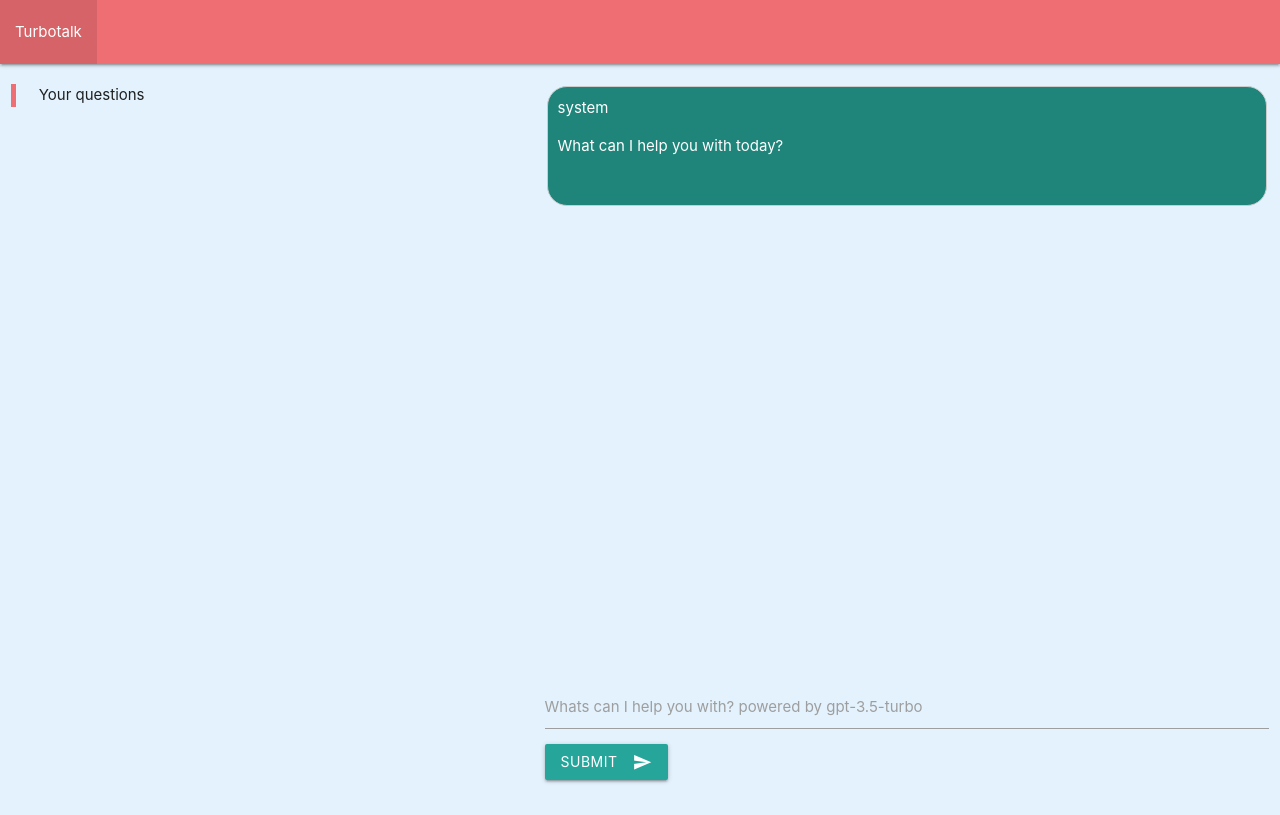
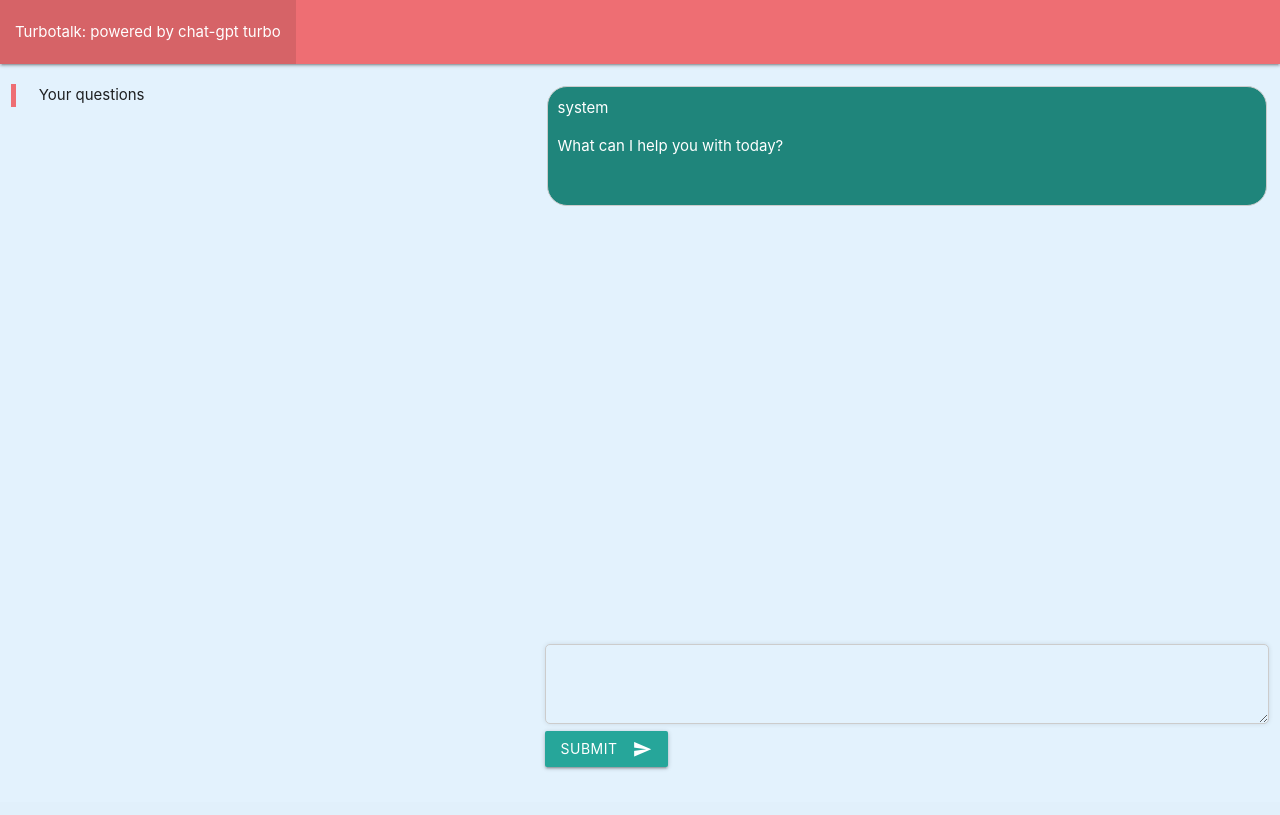
Before and after one commit to squadran2003/TXTMAGE, a Django app: page / in a window 1280 px wide. After the commit the page ends 770 px from the top, so only its background shows below. Run offline with Django 5.2, Linux system fonts and the light colour scheme.

Commit message:
fix issues with chat input text styling

```diff
--- a/txtmage/assets/css/style.css
+++ b/txtmage/assets/css/style.css
@@ -7,3 +7,20 @@
 body {
    background-color: #e3f2fd;
 }
+textarea{
+    width: 100%;
+    height: 10vh;
+    padding: 10px;
+    border: 1px solid #ccc; /* Subtle border color */
+    border-radius: 5px; /* Rounded corners */
+    box-shadow: 0 0 5px rgba(0, 0, 0, 0.1); /* Subtle box shadow for depth */
+    background-color: #e3f2fd; /* Light blue background color */
+    resize: vertical; /* Allow vertical resizing */
+    transition: border-color 0.3s ease-in-out, box-shadow 0.3s ease-in-out; /* Smooth transition on interaction */
+  }
+
+  textarea:focus {
+    outline: none; /* Remove default focus outline */
+    border-color: #64b5f6; /* Change border color on focus */
+    box-shadow: 0 0 8px rgba(100, 181, 246, 0.7); /* Adjust box shadow on focus */
+  }
--- a/txtmage/assets/js/code.js
+++ b/txtmage/assets/js/code.js
@@ -3,12 +3,12 @@ let chatBotInputForm = document.getElementById("chatbox-input-form");
 let chatBotInput = document.getElementById("chatbox-input");
 let chats = document.getElementById("chats");
 let userQuestions = document.getElementById("questions");
-chatbox.style.height = "75vh";
+chatbox.style.height = "70vh";
 chatbox.style.width = "100%";
 chatbox.style.padding = "2px";
 chatbox.style.marginTop = "5px";
 chatbox.style.overflowY = "scroll";
-chatBotInput.style.overflowY = "scroll";
+
 
 userQuestions.style.height = "75vh";
 userQuestions.style.width = "100%";
--- a/txtmage/templates/index.html
+++ b/txtmage/templates/index.html
@@ -27,7 +27,7 @@
     <nav>
       <div class="nav-wrapper">
         <ul id="nav-mobile" class="left hide-on-med-and-down">
-          <li><a href="sass.html">Turbotalk</a></li>
+          <li><a href="sass.html">Turbotalk: powered by chat-gpt turbo</a></li>
         </ul>
       </div>
     </nav>
@@ -47,8 +47,7 @@
               </div>
               <form id="chatbox-input-form">
                     <div class="input-field">
-                        <textarea id="chatbox-input" class="materialize-textarea"></textarea>
-                        <label for="textarea1">Whats can I help you with? powered by gpt-3.5-turbo</label>
+                        <textarea id="chatbox-input"></textarea>
                         <div class="progress" id="progress">
                           <div class="indeterminate"></div>
                         </div>
```
